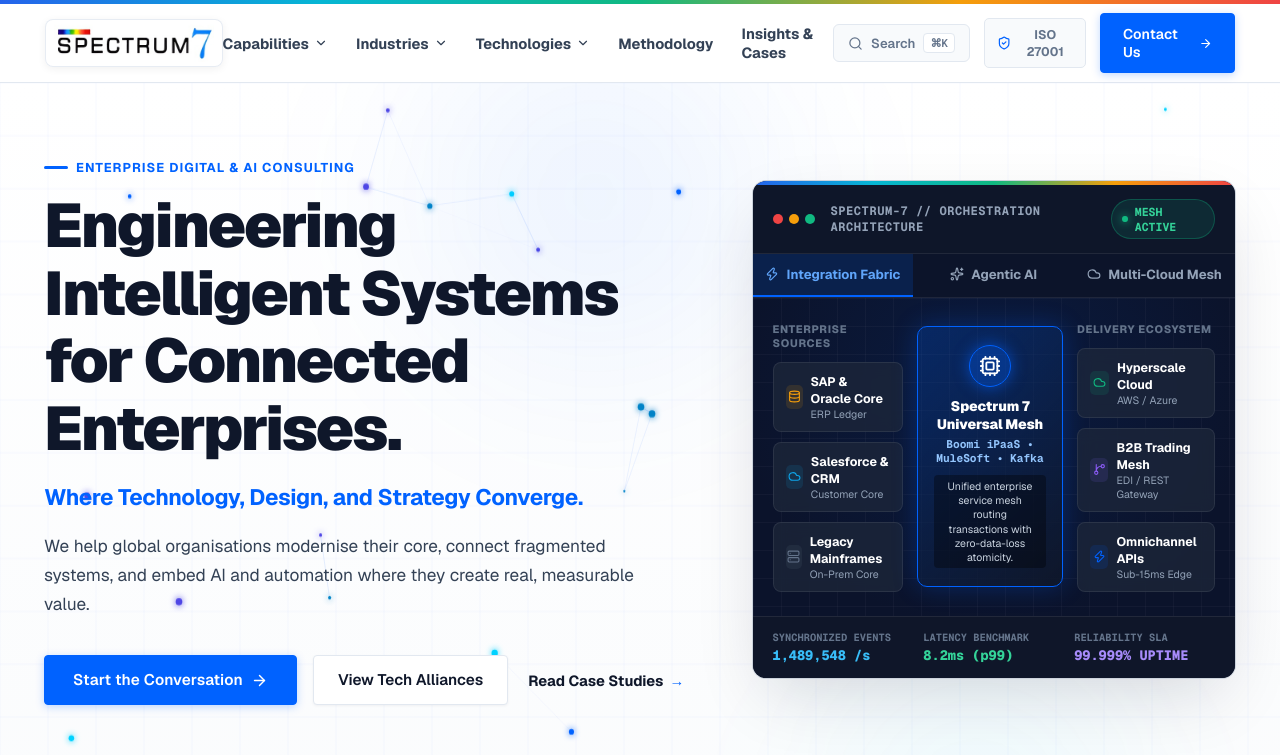
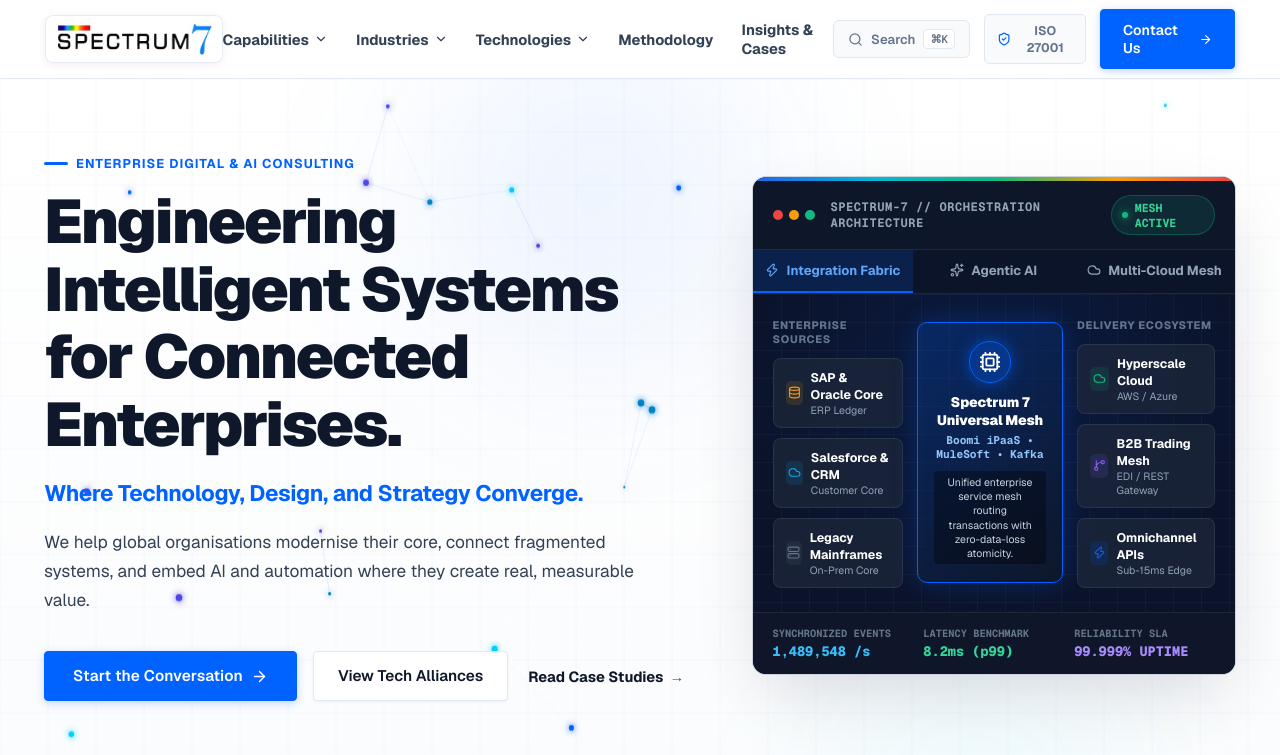
Before and after one commit to DevHari22/webapp, a Next.js app: page / in a window 1280 px wide. Shown: the top 755 px of the page. Built offline with nearby package versions, Linux system fonts and the light colour scheme.

Commit message:
style: remove rainbow color bar from top of header and dropdown cards

```diff
--- a/src/components/Navbar.tsx
+++ b/src/components/Navbar.tsx
@@ -120,9 +120,6 @@
         boxShadow: scrolled ? "0 4px 25px rgba(15, 23, 42, 0.08)" : "none",
       }}
     >
-      {/* Top Chromatic Spectrum 7 Rainbow Accent Bar */}
-      <div className="spectrum-bar" />
-
       {/* Full-Width Header Bar */}
       <div
         style={{
@@ -199,9 +196,6 @@
                   animation: "dropdownPop 0.2s cubic-bezier(0.16, 1, 0.3, 1)",
                 }}
               >
-                {/* Micro Rainbow Stripe on Dropdown Card */}
-                <div style={{ height: "3px", width: "100%", background: "var(--spectrum-gradient)" }} />
-
                 <div style={{ padding: "18px 20px 14px" }}>
                   <div style={{ fontSize: "0.72rem", fontWeight: 800, color: "var(--blue-primary)", textTransform: "uppercase", letterSpacing: "0.06em", marginBottom: "12px" }}>
                     CORE IT PRACTICES
@@ -347,8 +341,6 @@
                   animation: "dropdownPop 0.2s cubic-bezier(0.16, 1, 0.3, 1)",
                 }}
               >
-                <div style={{ height: "3px", width: "100%", background: "var(--spectrum-gradient)" }} />
-
                 <div style={{ padding: "18px 20px 14px" }}>
                   <div style={{ fontSize: "0.72rem", fontWeight: 800, color: "var(--blue-primary)", textTransform: "uppercase", letterSpacing: "0.06em", marginBottom: "12px" }}>
                     DOMAIN PRACTICE VERTICALS
@@ -464,8 +456,6 @@
                   animation: "dropdownPop 0.2s cubic-bezier(0.16, 1, 0.3, 1)",
                 }}
               >
-                <div style={{ height: "3px", width: "100%", background: "var(--spectrum-gradient)" }} />
-
                 <div style={{ padding: "18px 20px 14px" }}>
                   <div style={{ display: "grid", gridTemplateColumns: "1fr 1fr", gap: "20px" }}>
                     {/* Left Column */}
```
